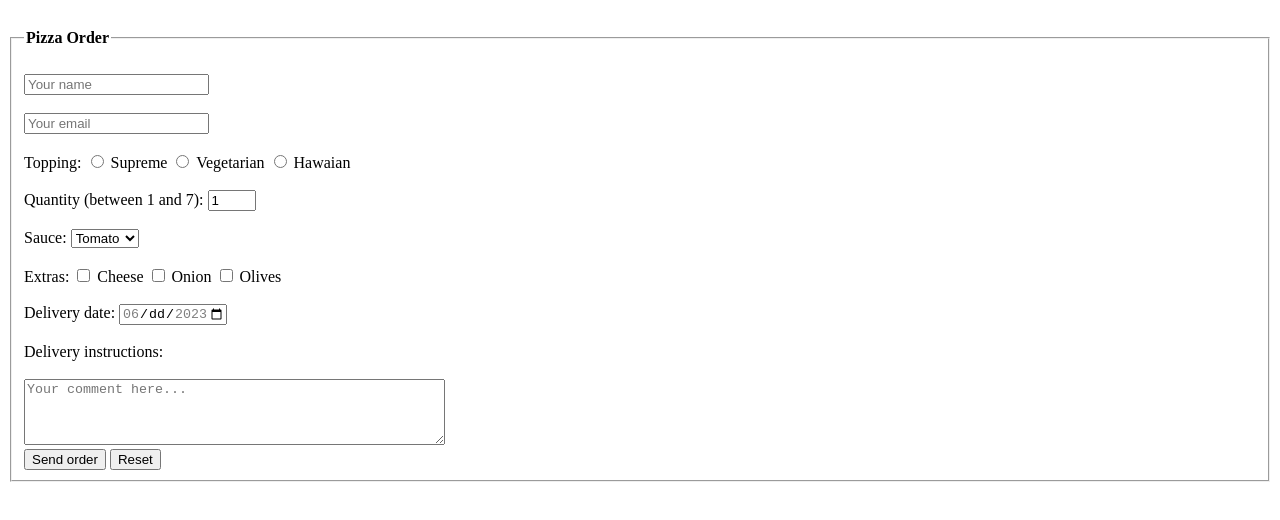
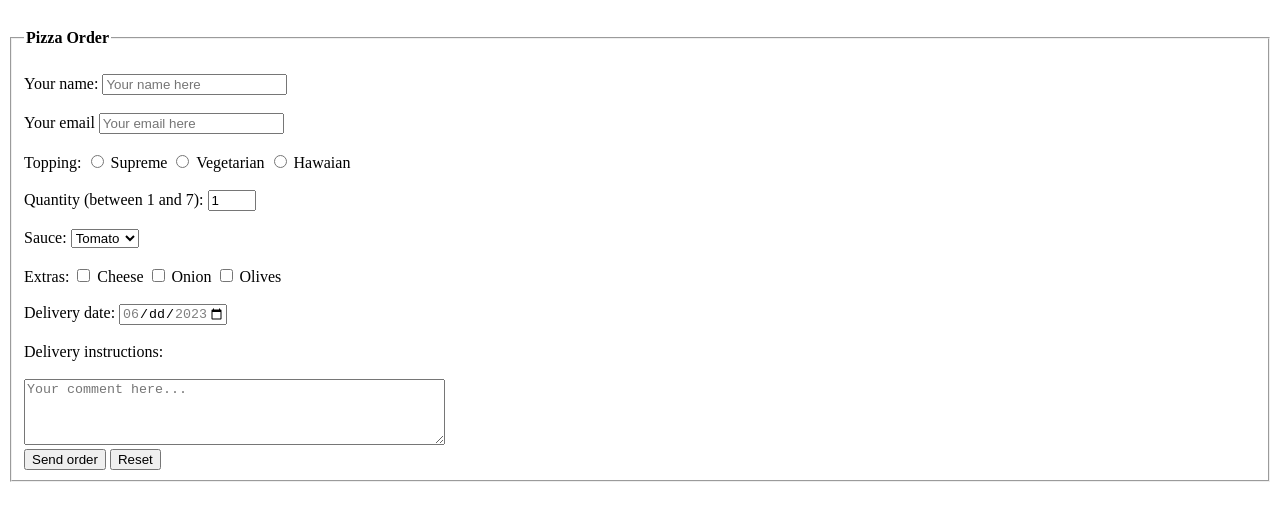
Before and after one commit to LiudmilaTerzi/Liudmila-frontend, a plain HTML site: page Tema_HTML2/Forms.html in a window 1280 px wide. Drawn offline with Linux system fonts and the light colour scheme.

Commit message:
tema-html2: made some changes

```diff
--- a/Tema_HTML2/Forms.html
+++ b/Tema_HTML2/Forms.html
@@ -11,11 +11,11 @@
       <h4>Pizza Order</h4>
     </legend>
     <form action="" method="get" target="_blank">
-      <label for="name"></label>
-      <input required type="text" id="name" name="username" placeholder="Your name" minlength="3" maxlength="10"><br>
+      <label for="name">Your name:</label>
+      <input required type="text" id="name" name="username" placeholder="Your name here" minlength="3" maxlength="10"><br>
       <br>
-      <label for="email"></label>
-      <input required type="email" id="email" name="email" placeholder="Your email">
+      <label for="email">Your email</label>
+      <input required type="email" id="email" name="email" placeholder="Your email here">
       <br />
       <br />
       <span>Topping:
```
